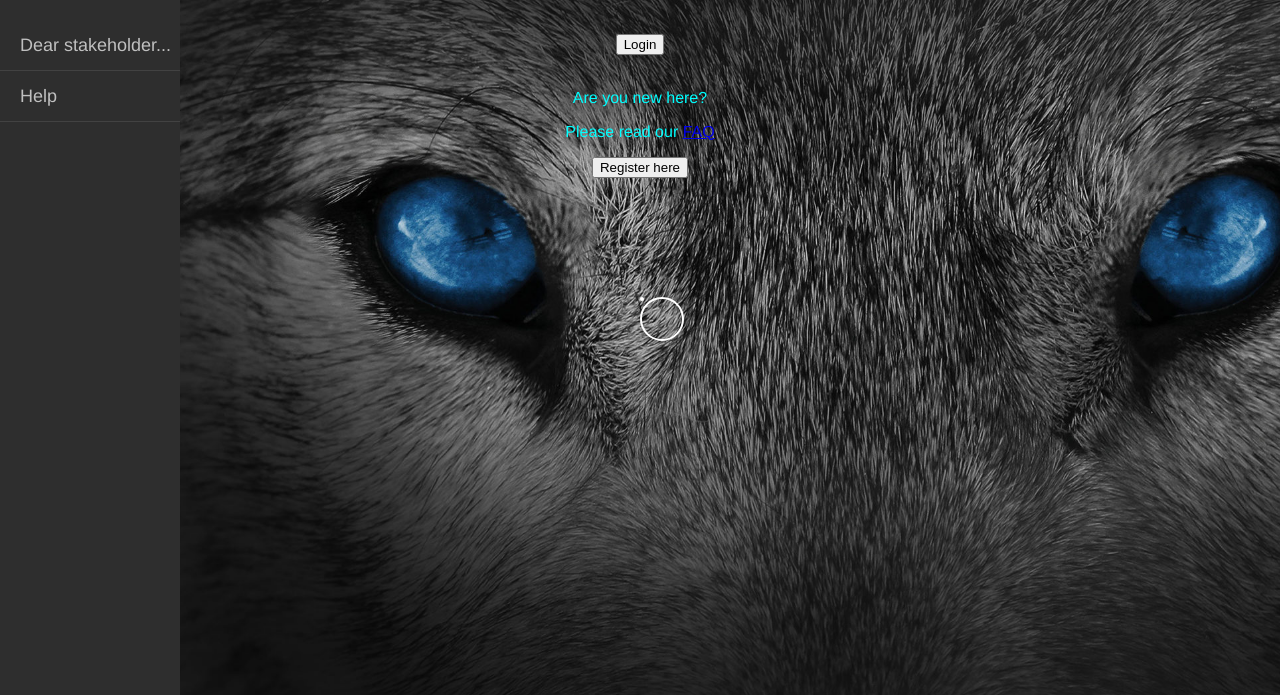
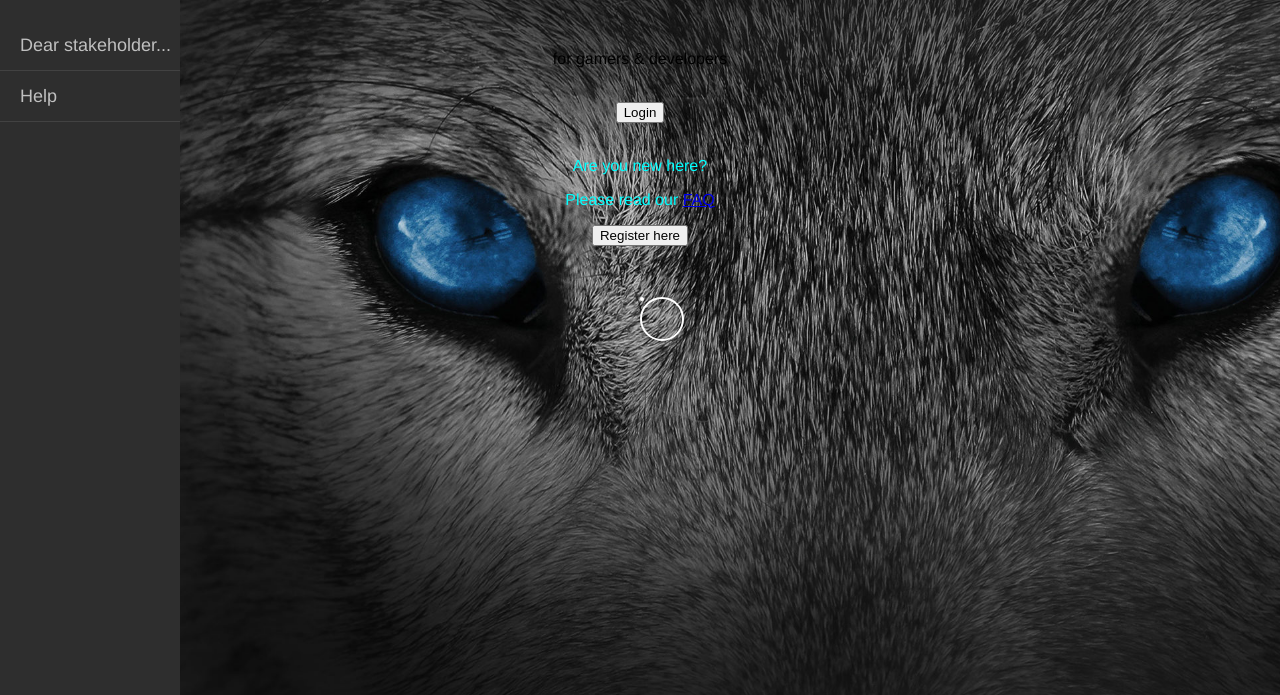
Before and after one commit to kevstar0/kevin, a website: page Home.html in a window 1280 px wide. Shown: the part 105-800 px from the top of the page. Drawn offline with nearby package versions, Linux system fonts and the light colour scheme; files whose address does not match are found by name.

Commit message:
a purpose has been added, it could change anytime for now this is enough

```diff
--- a/Home.html
+++ b/Home.html
@@ -33,6 +33,8 @@
         <h1 class="welcome">Welcome to Starlink Botswana</h1>
         <h3 class="sponsor">Powered by Ghost</h3>
         <br>
+        <p>for gamers & developers</p>
+        <br>
         <a href="./login.html"><button>Login</button></a>
         <br />
         <br />
```
Also changed, not shown: src/img/shared_qr_image.jpg (added).
